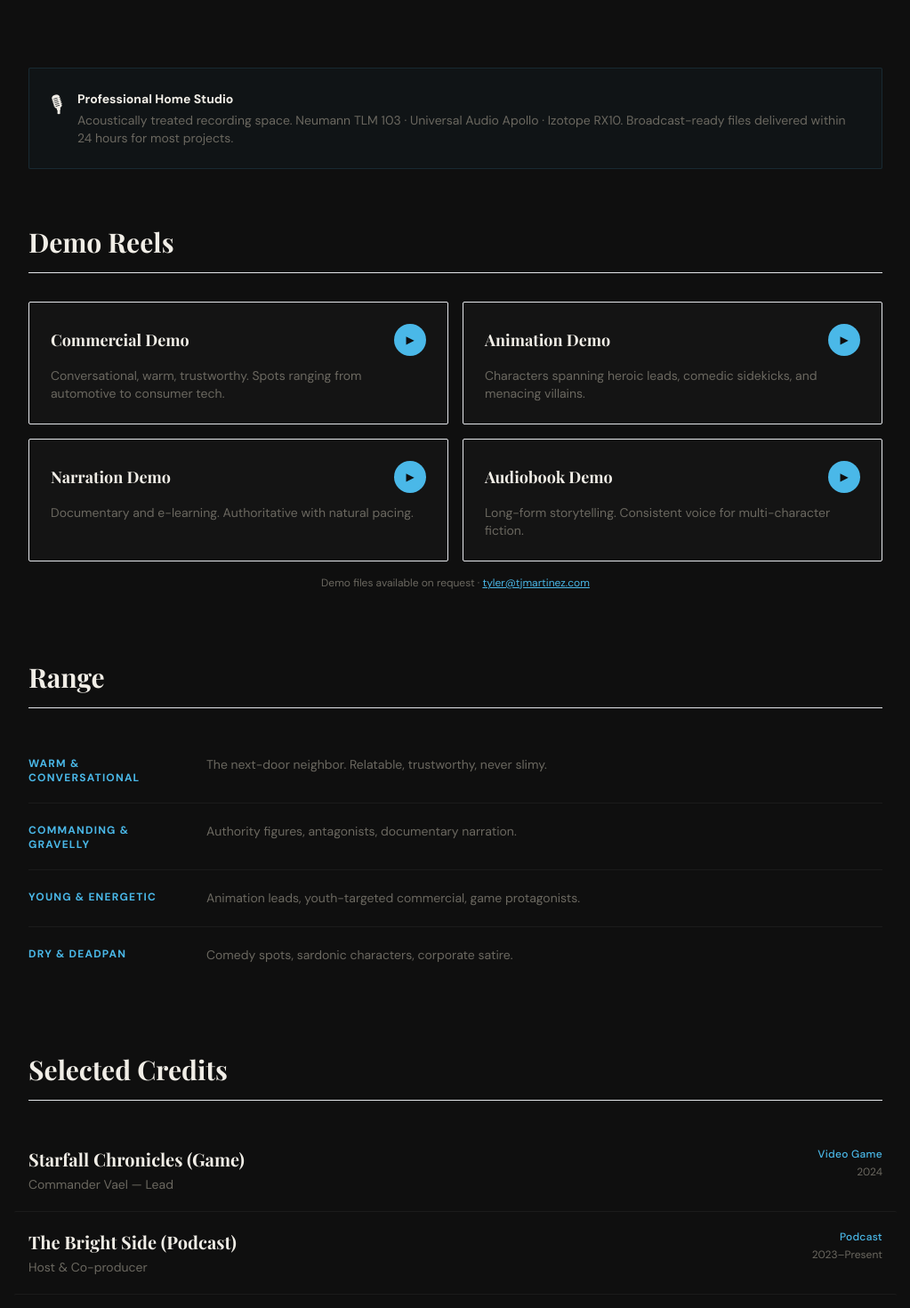
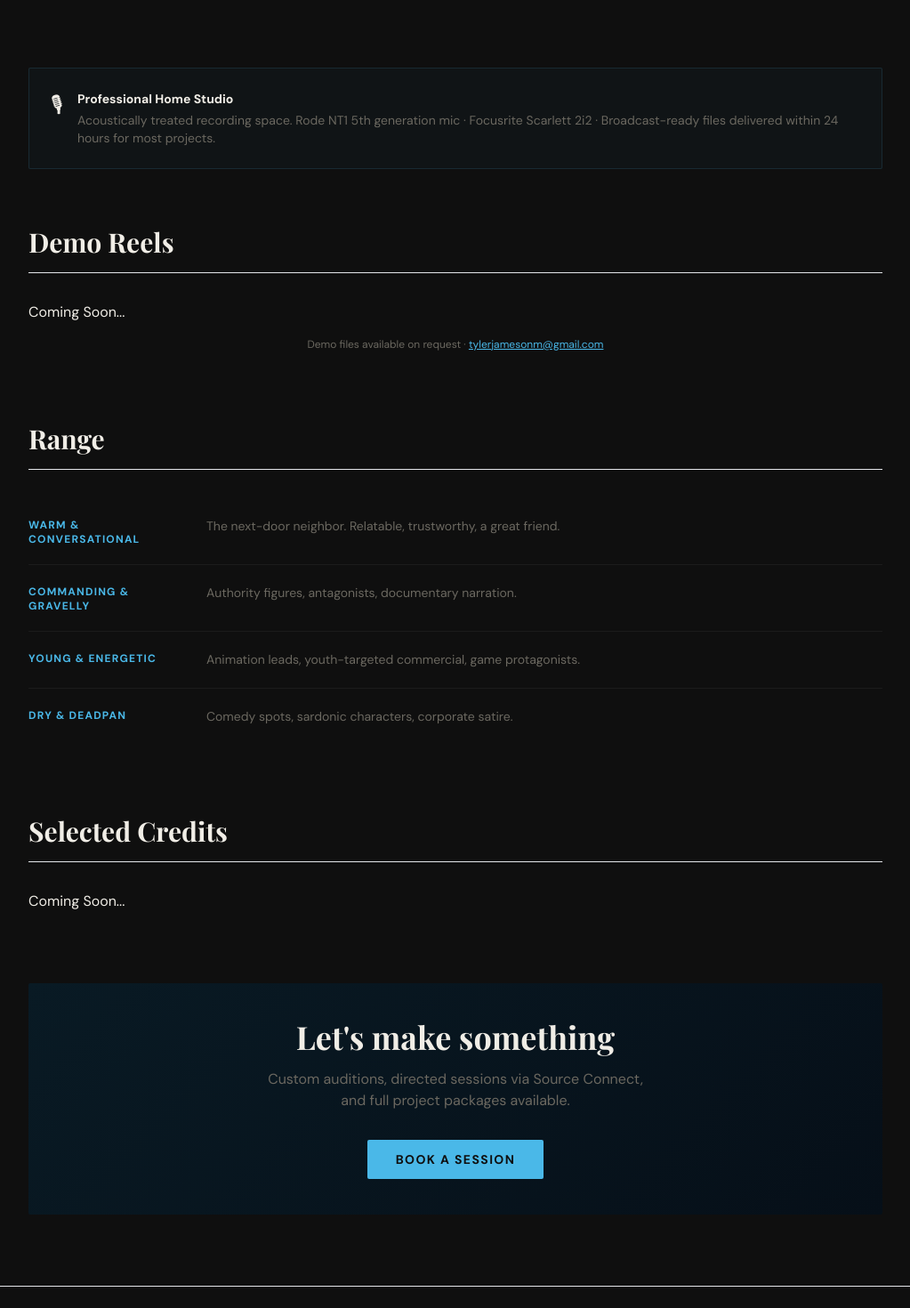
Before and after one commit to tytyjameson/tyler-web-portfolio, a Next.js app: page /voice-acting in a window 1280 px wide. Shown: the part 480-1950 px from the top of the page at 89% size, without its empty margins (128-1151 px from the left). Built offline with nearby package versions, Linux system fonts and the light colour scheme.

Commit message:
update to voice acting page

```diff
--- a/app/voice-acting/page.tsx
+++ b/app/voice-acting/page.tsx
@@ -17,7 +17,7 @@ const CREDITS = [
 ]
 
 const RANGE = [
-  { tag: 'Warm & Conversational', desc: 'The next-door neighbor. Relatable, trustworthy, never slimy.' },
+  { tag: 'Warm & Conversational', desc: 'The next-door neighbor. Relatable, trustworthy, a great friend.' },
   { tag: 'Commanding & Gravelly',  desc: 'Authority figures, antagonists, documentary narration.' },
   { tag: 'Young & Energetic',      desc: 'Animation leads, youth-targeted commercial, game protagonists.' },
   { tag: 'Dry & Deadpan',          desc: 'Comedy spots, sardonic characters, corporate satire.' },
@@ -42,7 +42,7 @@ export default function VoiceActingPage() {
         <div>
           <p className="font-body text-sm font-semibold text-paper mb-1">Professional Home Studio</p>
           <p className="font-body text-sm text-dim">
-            Acoustically treated recording space. Neumann TLM 103 · Universal Audio Apollo · Izotope RX10.
+            Acoustically treated recording space. Rode NT1 5th generation mic · Focusrite Scarlett 2i2 ·
             Broadcast-ready files delivered within 24 hours for most projects.
           </p>
         </div>
@@ -53,7 +53,8 @@ export default function VoiceActingPage() {
         <h2 className="font-display text-3xl font-bold mb-8 pb-4 border-b border-white/8">
           Demo Reels
         </h2>
-        <div className="grid grid-cols-1 sm:grid-cols-2 gap-4">
+        <h3>Coming Soon...</h3>
+        {/* <div className="grid grid-cols-1 sm:grid-cols-2 gap-4">
           {DEMOS.map((d) => (
             <div
               key={d.label}
@@ -61,7 +62,7 @@ export default function VoiceActingPage() {
             >
               <div className="flex items-center justify-between mb-3">
                 <p className="font-display text-lg font-semibold text-paper">{d.label}</p>
-                {/* Fake play button */}
+                //{ Fake play button }
                 <div
                   className="w-9 h-9 rounded-full flex items-center justify-center text-xs transition-transform group-hover:scale-110"
                   style={{ background: '#4ab8e8', color: '#0f0f0f' }}
@@ -72,9 +73,9 @@ export default function VoiceActingPage() {
               <p className="font-body text-sm text-dim">{d.description}</p>
             </div>
           ))}
-        </div>
+        </div> */}
         <p className="font-body text-xs text-dim mt-4 text-center">
-          Demo files available on request · <a href="mailto:tytyjameson@gmail.com" className="underline hover:text-paper transition-colors" style={{ color: '#4ab8e8' }}>tyler@tjmartinez.com</a>
+          Demo files available on request · <a href="mailto:tylerjamesonm@gmail.com" className="underline hover:text-paper transition-colors" style={{ color: '#4ab8e8' }}>tylerjamesonm@gmail.com</a>
         </p>
       </section>
 
@@ -103,7 +104,8 @@ export default function VoiceActingPage() {
         <h2 className="font-display text-3xl font-bold mb-8 pb-4 border-b border-white/8">
           Selected Credits
         </h2>
-        <div className="divide-y divide-white/5">
+        <h3>Coming Soon...</h3>
+        {/* <div className="divide-y divide-white/5">
           {CREDITS.map((c) => (
             <div key={c.title} className="py-5 grid grid-cols-[1fr_auto] gap-4 items-start group hover:bg-white/[0.02] -mx-4 px-4 rounded-sm transition-colors">
               <div>
@@ -116,7 +118,7 @@ export default function VoiceActingPage() {
               </div>
             </div>
           ))}
-        </div>
+        </div> */}
       </section>
 
       {/* CTA */}
@@ -129,7 +131,7 @@ export default function VoiceActingPage() {
           Custom auditions, directed sessions via Source Connect, and full project packages available.
         </p>
         <a
-          href="mailto:tytyjameson@gmail.com"
+          href="mailto:tylerjamesonm@gmail.com"
           className="inline-block font-body text-sm font-semibold tracking-widest uppercase px-8 py-3 rounded-sm transition-all hover:-translate-y-px"
           style={{ background: '#4ab8e8', color: '#0f0f0f' }}
         >
```
